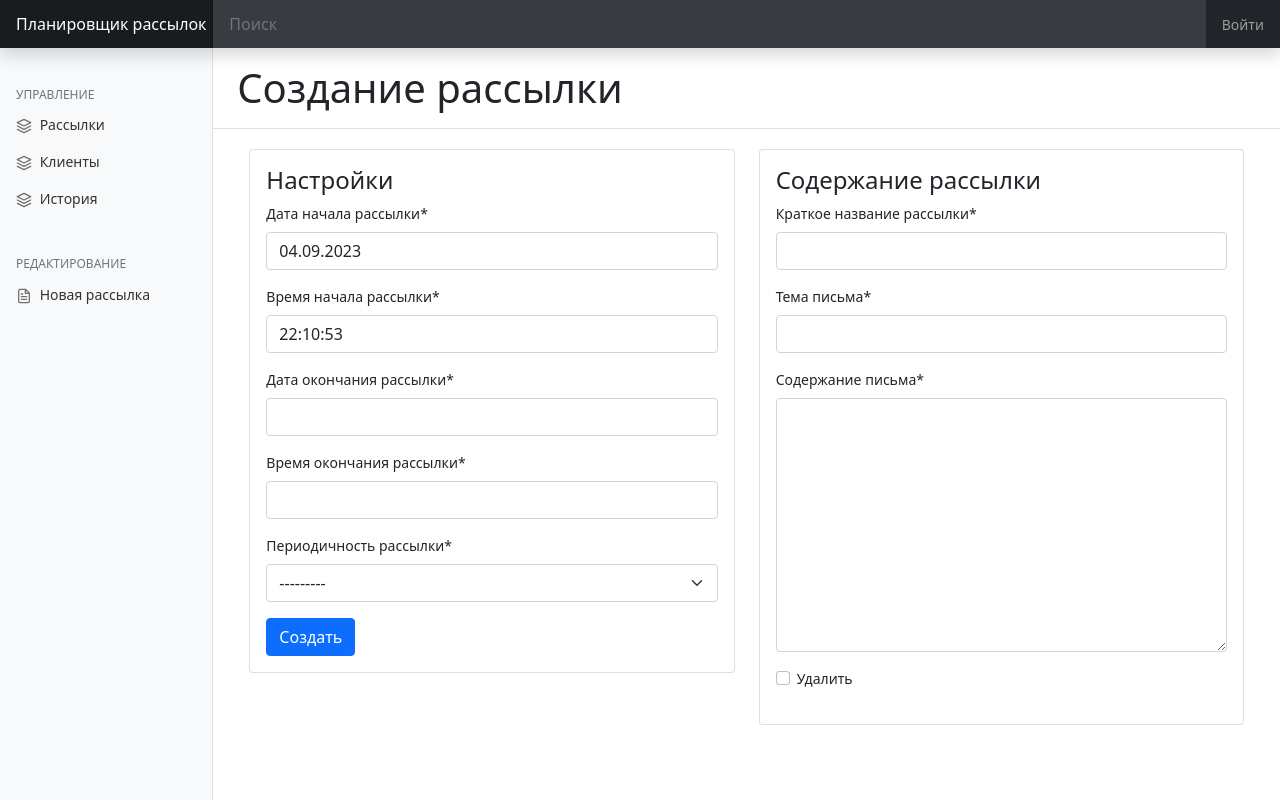
After one commit to NewterraV/mailing_service, a Django app: page /create/mailing/ in a window 1280 px wide. The commit adds this page. Run offline with Django 4.2, Linux system fonts and the light colour scheme; parts of the project's set-up code (start-up, migrations or seed data) failed here and were passed over; some libraries are stand-ins or nearby versions.

Commit message:
Создано приложение для работы с рассылками

```diff
--- /dev/null
+++ b/mailing/forms.py
@@ -0,0 +1,28 @@
+from django import forms
+from mailing.models import Mailing, Content
+from crispy_forms.helper import FormHelper
+PERIOD = (
+    ('day', 'День'),
+    ('week', 'Месяц'),
+    ('month', 'Год')
+)
+
+
+class StyleMixin:
+    def __init__(self, *args, **kwargs):
+        super().__init__(*args, **kwargs)
+        self.helper = FormHelper()
+
+
+class MailingForm(StyleMixin, forms.ModelForm):
+
+    class Meta:
+        model = Mailing
+        exclude = 'state',
+
+
+class ContentForm(StyleMixin, forms.ModelForm):
+
+    class Meta:
+        model = Content
+        exclude = 'settings',
--- a/mailing/models.py
+++ b/mailing/models.py
@@ -2,6 +2,19 @@ from django.db import models
 from django.utils.timezone import now
 
 NULLABLE = {'blank': True, 'null': True}
+
+# Константы для Mailing
+PERIOD = (
+    ('day', 'День'),
+    ('week', 'Месяц'),
+    ('month', 'Год')
+)
+STATE = (
+    ('completed', 'Завершена'),
+    ('created', 'Создана'),
+    ('launched', 'Запущена'),
+    ('stopped', 'Остановлена'),
+)
 
 
 class Mailing(models.Model):
@@ -9,13 +22,18 @@ class Mailing(models.Model):
     Модель описывающая настройки рассылки
     """
 
-    start_time = models.DateTimeField(default=now, verbose_name='Время начала рассылки')
-    end_time = models.DateTimeField(default=now, verbose_name='Время окончания рассылки')
-    period = models.CharField(max_length=5, verbose_name='Периодичность рассылки')  # day, week, month
-    state = models.CharField(max_length=10, verbose_name='Статус рассылки')  # completed, created, launched
+    start_date = models.DateField(default=now, verbose_name='Дата начала рассылки')
+    start_time = models.TimeField(default=now, verbose_name='Время начала рассылки')
+    end_date = models.DateField(verbose_name='Дата окончания рассылки')
+    end_time = models.TimeField(verbose_name='Время окончания рассылки')
+    period = models.CharField(max_length=5, choices=PERIOD, verbose_name='Периодичность рассылки')  # day, week, month
+    state = models.CharField(max_length=10, choices=STATE, default='created', verbose_name='Статус рассылки')  # completed, created, launched
 
     def __str__(self):
         return f'{self.start_time} - {self.end_time}:{self.state}'
+
+    def get_content(self):
+        pass
 
     class Meta:
         verbose_name = 'рассылка'
@@ -30,7 +48,7 @@ class Content(models.Model):
     name = models.CharField(max_length=50, verbose_name='Краткое название рассылки')
     topic = models.CharField(max_length=200, verbose_name='Тема письма')
     content = models.TextField(verbose_name='Содержание письма')
-    settings = models.OneToOneField(Mailing, on_delete=models.CASCADE,  primary_key=True, verbose_name='Настройки')
+    mailing = models.ForeignKey(Mailing, on_delete=models.CASCADE, verbose_name='Настройки', related_name='content')
 
     def __str__(self):
         return f'{self.topic}'
@@ -46,7 +64,7 @@ class Logs(models.Model):
     Модель описывающая логи рассылок
     """
 
-    mailing = models.ForeignKey(Mailing, **NULLABLE, on_delete=models.CASCADE, verbose_name='Логи')
+    mailing = models.ForeignKey('Mailing', **NULLABLE, on_delete=models.CASCADE, verbose_name='Логи')
     last = models.DateTimeField(auto_now=True, verbose_name='Время последней отправки')
     status = models.BooleanField(verbose_name='Статус попытки')
     response = models.TextField(verbose_name='Ответ почтового сервиса')
--- a/mailing/templates/mailing/base.html
+++ b/mailing/templates/mailing/base.html
@@ -4,7 +4,7 @@
   <head>
     <meta charset="utf-8">
     <meta name="viewport" content="width=device-width, initial-scale=1">
-    <title>Планировщик рассылок</title>
+    <title>{{ title }}</title>
 
 
 
@@ -56,36 +56,34 @@
         <ul class="nav flex-column">
           <li class="nav-item">
             <h6 class="sidebar-heading d-flex justify-content-between align-items-center px-3 mt-4 mb-1 text-muted">
-            <span>Информация</span>
+            <span>Управление</span>
               </h6>
           </li>
-          <li class="nav-item col-sm-3">
+          <li class="nav-item">
             <a class="nav-link" href="{% url 'mailing:mailing_list' %}">
-              Рассылки
+              <span data-feather="layers"></span>
+               Рассылки
             </a>
-          </li>
           <li class="nav-item">
             <a class="nav-link" href="#">
+              <span data-feather="layers"></span>
               Клиенты
             </a>
           </li>
           <li class="nav-item">
             <a class="nav-link" href="#">
+              <span data-feather="layers"></span>
               История
             </a>
           </li>
           <li class="nav-item">
             <a class="nav-link" href="#">
-              <span data-feather="layers"></span>
             </a>
           </li>
         </ul>
 
         <h6 class="sidebar-heading d-flex justify-content-between align-items-center px-3 mt-4 mb-1 text-muted">
           <span>Редактирование</span>
-          <a class="link-secondary" href="#" aria-label="Add a new report">
-            <span data-feather="plus-circle"></span>
-          </a>
         </h6>
         <ul class="nav flex-column mb-2">
           <li class="nav-item">
--- /dev/null
+++ b/mailing/templates/mailing/mailing_form.html
@@ -0,0 +1,46 @@
+{% extends 'mailing/base.html' %}
+{% load crispy_forms_tags %}
+{% crispy mailing_form mailing.helper %}
+{% block content %}
+    <div class="row g-1 gx-5">
+        <div class="d-flex justify-content-between flex-wrap flex-md-nowrap align-items-center pt-3 pb-2 mb-3 border-bottom">
+            {% if not object.pk %}
+                <h1>Создание рассылки</h1>
+            {% else %}
+                <h1>Редактирование рассылки</h1>
+            {% endif %}
+        </div>
+        <form method="post" enctype="multipart/form-data">
+            <div class="row col-12 mx-auto">
+                <div class="col-6">
+                    <div class="card">
+                        <div class="card-body">
+                            <h4>Настройки</h4>
+                            {% csrf_token %}
+                            {{ form | crispy }}
+                            {% if not object.pk %}
+                                <button class="btn btn-primary" type="submit">Создать</button>
+                            {% else %}
+                                <button class="btn btn-primary" type="submit">Сохранить</button>
+                            {% endif %}
+                        </div>
+                    </div>
+                </div>
+                {% if formset %}
+                    <div class="col-6">
+                        <div class="card">
+                            <div class="card-body">
+                                <h4>Содержание рассылки</h4>
+                                {{ formset.management_form }}
+                                {% for form in formset.forms %}
+                                    {{ form | crispy }}
+                                {% endfor %}
+                            </div>
+                        </div>
+                    </div>
+                {% endif %}
+            </div>
+        </form>
+    </div>
+    <div class="row row p-3"></div>
+{% endblock %}
--- a/mailing/templates/mailing/mailing_list.html
+++ b/mailing/templates/mailing/mailing_list.html
@@ -1,5 +1,4 @@
 {% extends 'mailing/base.html' %}
-
 {% block content %}
   <div class="d-flex justify-content-between flex-wrap flex-md-nowrap align-items-center pt-3 pb-2 mb-3 border-bottom">
     <h1 class="h2">Рассылки</h1>
@@ -29,8 +28,8 @@
         {% for object in object_list %}
             <tr>
               <td>{{ object.id }}</td>
-              <td>{{ object.content.name }}</td>
-              <td>{{ object.start_time }} - {{ object.end_time }}</td>
+              <td>{{ object.content.first.name}}</td>
+              <td>C {{ object.start_date }} {{ object.start_time }} по {{ object.end_date }} {{ object.end_time }}</td>
               {% if object.state == 'created' %}
                 <td class="table-info">Создана</td>
               {% elif object.state == 'completed' %}
--- a/mailing/views.py
+++ b/mailing/views.py
@@ -2,17 +2,36 @@ from django.shortcuts import render
 from mailing.models import Content, Logs, Mailing
 from django.views.generic import ListView, DetailView, CreateView, DeleteView, UpdateView
 from django.urls import reverse_lazy
+from mailing.forms import MailingForm, ContentForm
+from django.forms import inlineformset_factory
 
 
 def index(request):
     context = {
-        'object_list': Logs.objects.all()
+        'object_list': Logs.objects.all(),
+        'title': 'Главная страница'
     }
     return render(request, 'mailing/index.html', context)
 
 
+class LogsListView(ListView):
+    model = Logs
+
+
 class MailingListView(ListView):
     model = Mailing
+    extra_context = {
+        'title': 'Рассылки'
+    }
+
+    # def get_queryset(self, *args, **kwargs):
+    #
+    #     queryset = super().get_queryset(*args, **kwargs)
+    #
+    #     queryset = queryset.prefetch_related('content')
+    #     # print(queryset.values())
+    #     # # print(context)
+    #     return queryset
 
 
 class MailingDetailView(DetailView):
@@ -20,19 +39,53 @@ class MailingDetailView(DetailView):
 
     def get_context_data(self, **kwargs):
         context = super().get_context_data(**kwargs)
+        print(self.kwargs.get('pk'))
         context['logs'] = Logs.objects.filter(mailing=self.kwargs.get('pk'))
+        context['content'] = Content.objects.filter(mailing=self.kwargs.get('pk')).first()
+        # print(context.content.content)
+        # context['title'] = f'Рассылка - {self.object.content_set.name[:20]}'
         return context
 
 
 class MailingUpdateView(UpdateView):
     model = Mailing
+    extra_context = {
+        'title': 'Редактирование рассылки'
+    }
 
 
 class MailingDeleteView(DetailView):
     model = Mailing
+    extra_context = {
+        'title': 'Удаление рассылки'
+    }
 
 
 class MailingCreateView(CreateView):
-    model = Content
-    fields = ('name', 'topic', 'content', 'last', 'status', 'response')
-    success_url = reverse_lazy('mailing:mailing-list')
+    model = Mailing
+    extra_context = {
+        'title': 'Новая рассылка'
+    }
+    form_class = MailingForm
+    success_url = reverse_lazy('mailing:mailing_list')
+
+    def get_context_data(self, **kwargs):
+        context_data = super().get_context_data(**kwargs)
+        content_formset = inlineformset_factory(Mailing, Content, form=ContentForm, extra=1)
+        if self.request.method == 'POST':
+            formset = content_formset(self.request.POST, instance=self.object)
+        else:
+            formset = content_formset(instance=self.object)
+
+        context_data['formset'] = formset
+        return context_data
+
+    def form_valid(self, form):
+        context_data = self.get_context_data()
+        formset = context_data['formset']
+        if formset.is_valid():
+            self.object = form.save()
+            formset.instance = self.object
+            formset.save()
+
+        return super().form_valid(form)
--- a/pyproject.toml
+++ b/pyproject.toml
@@ -11,7 +11,13 @@ python = "^3.11"
 django = "^4.2.4"
 psycopg2-binary = "^2.9.7"
 python-dotenv = "^1.0.0"
+django-crispy-forms = "^2.0"
+crispy-bootstrap5 = "^0.7"
 
+
+[tool.poetry.group.dev.dependencies]
+pytils = "^0.4.1"
+ipython = "^8.14.0"
 
 [build-system]
 requires = ["poetry-core"]
```
Also changed, not shown: config/settings.py (+10 -2 lines), mailing/templates/mailing/mailing_detail.html (+6 -6 lines), mailing/migrations/0001_initial.py.
